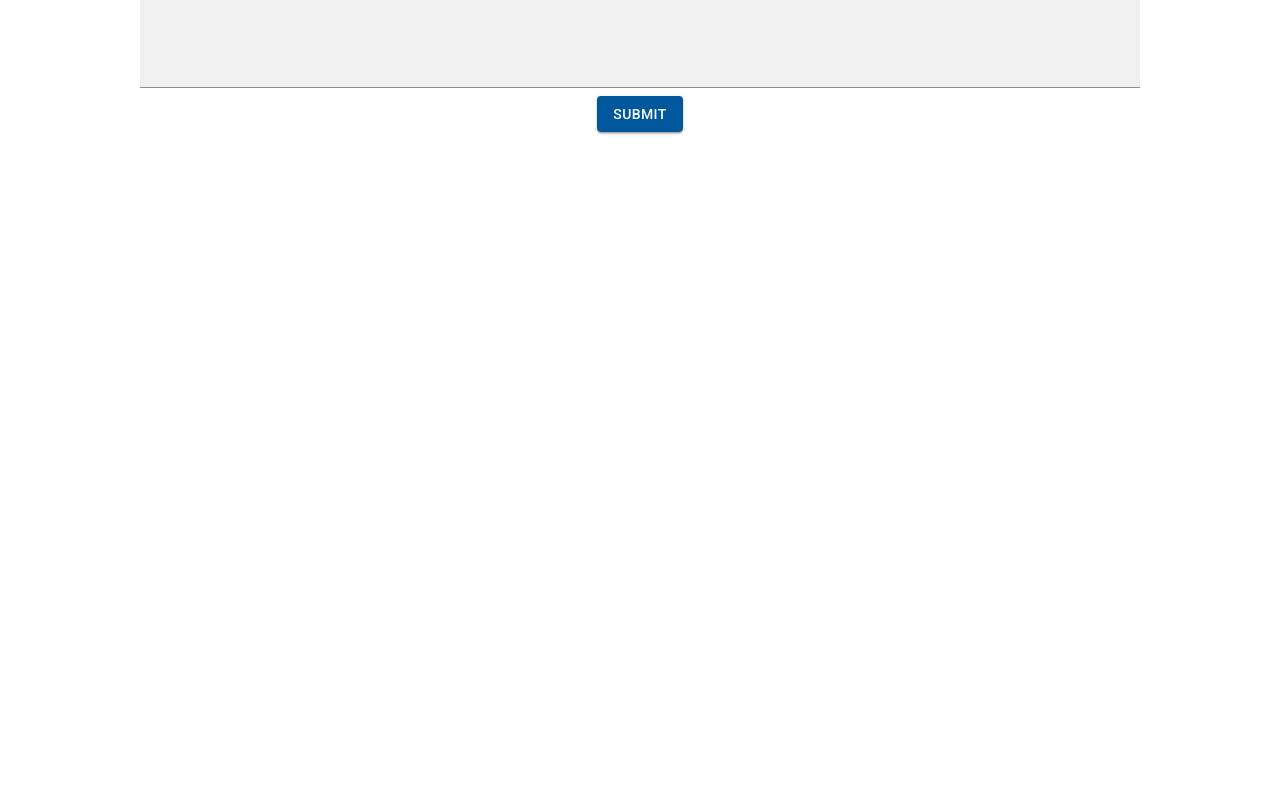
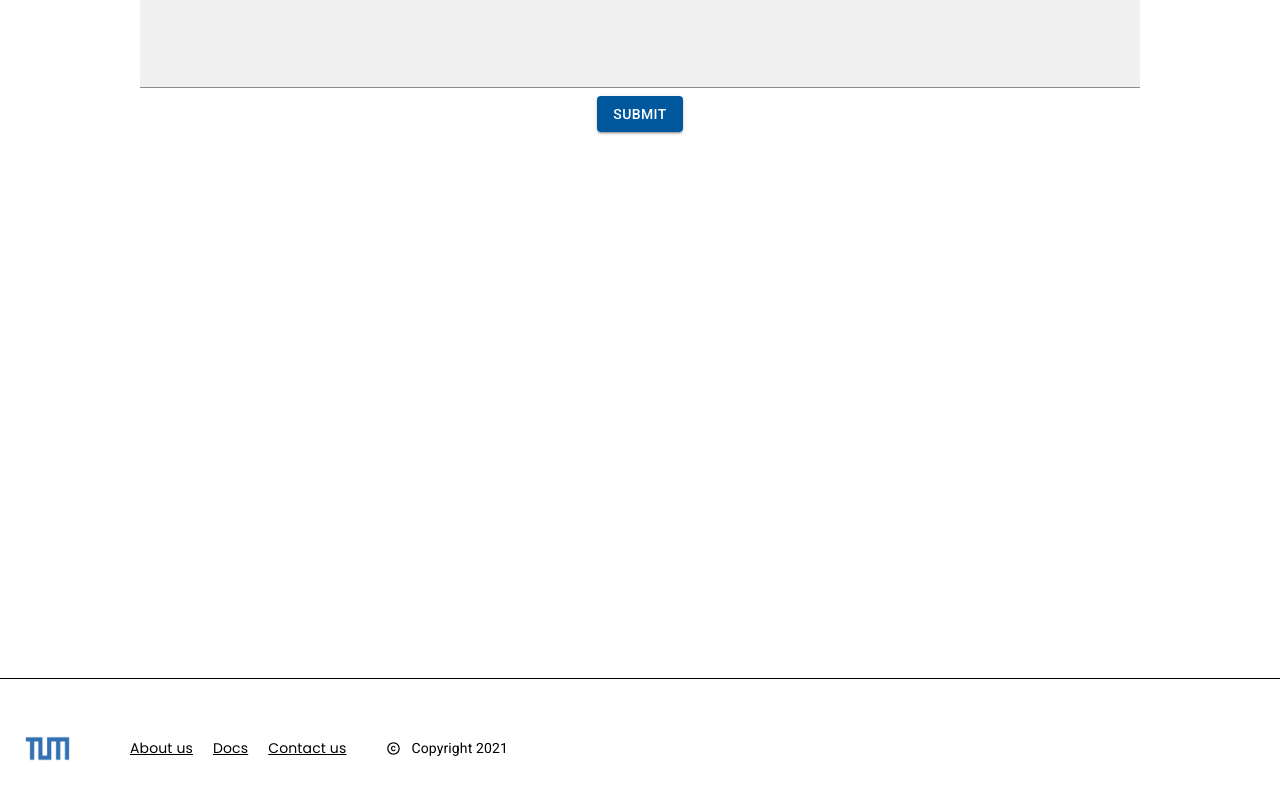
Before and after one commit to jst-seminar-rostlab-tum/genomics.ai, a React (Create React App) app: page /contact in a window 1280 px wide. Shown: the part 465-1265 px from the top of the page. Before the commit the page ends 800 px from the top, so only its background shows below. Built offline with nearby package versions, Linux system fonts and the light colour scheme; a web font is replaced by a local one.

Commit message:
add footer to the pages

```diff
--- a/src/components/LandingPage/pages/About/About.jsx
+++ b/src/components/LandingPage/pages/About/About.jsx
@@ -2,6 +2,7 @@ import React from 'react';
 import styles from './about.module.css';
 import { Typography ,Card,CardMedia,CardContent ,Grid, Button,Link,IconButton} from '@mui/material';
 import NavBar from '../../../NavBar/NavBar';
+import Footer from '../../Footer/Footer';
 import FacebookIcon from '@mui/icons-material/Facebook';
 import TwitterIcon from '@mui/icons-material/Twitter';
 import GitHubIcon from '@mui/icons-material/GitHub';
@@ -216,7 +217,7 @@ function About() {
 
       <MediaCards />
 
-
+      <Footer />
     </div>
   );
 }
--- a/src/components/LandingPage/pages/Contact/Contact.jsx
+++ b/src/components/LandingPage/pages/Contact/Contact.jsx
@@ -1,6 +1,7 @@
 import React from 'react';
 import NavBar from '../../../NavBar/NavBar';
 import styles from './contact.module.css';
+import Footer from '../../Footer/Footer';
 import { TextField, Typography , Grid, Button , Box} from '@mui/material';
 import { useCallback, useState } from 'react';
 
@@ -173,8 +174,18 @@ function Contact() {
 
               </Grid>
             </Box>
+            <br/>
+            <br/>
+            <br/>
+            <br/>
+            <br/>
+            <br/>
+            <br/>
+            <br/>
+            <br/>
+            <br/>
 
-
+          <Footer/>
       </div>
   )
 }
--- a/src/components/LandingPage/pages/Contact/contact.module.css
+++ b/src/components/LandingPage/pages/Contact/contact.module.css
@@ -7,4 +7,5 @@
     justify-content: center;
     margin-top: 30px;
     width: 1000px;
+    height: 1500px;
 }
```
